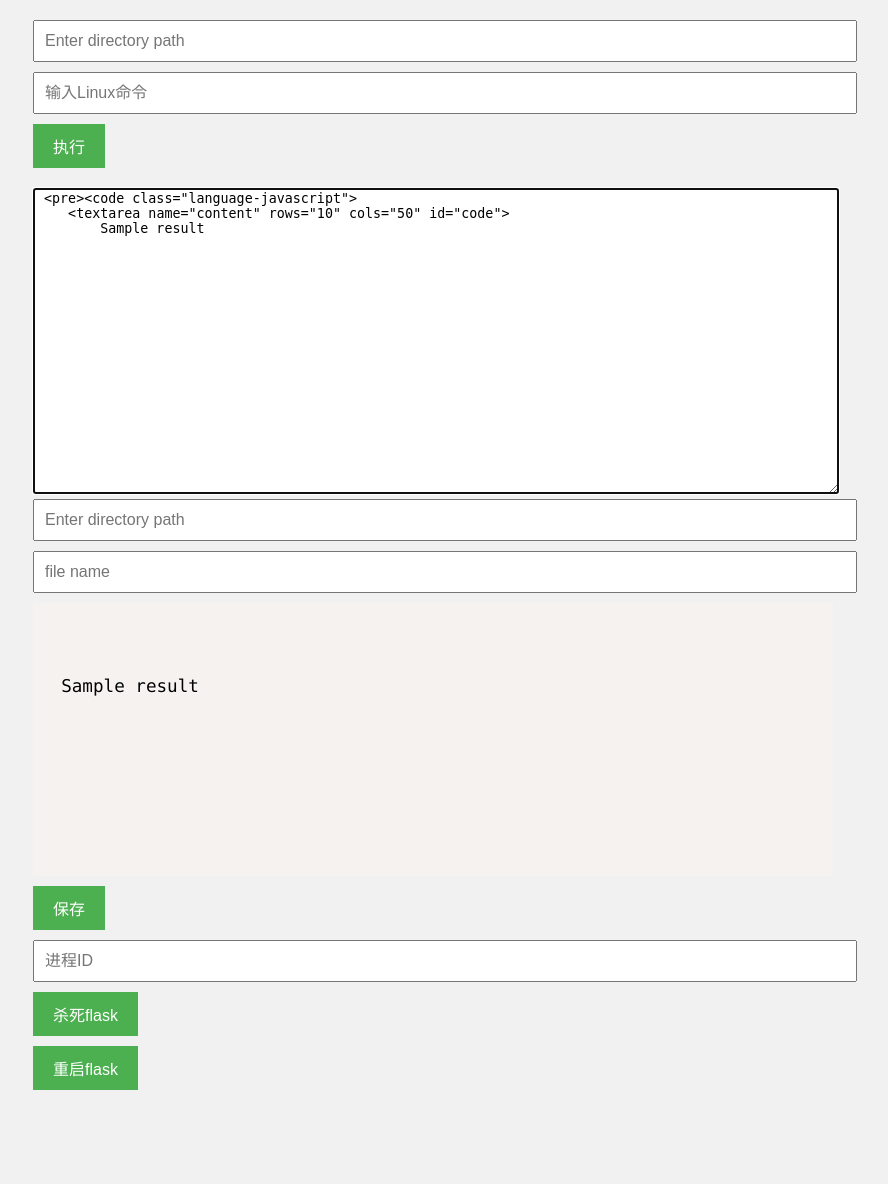
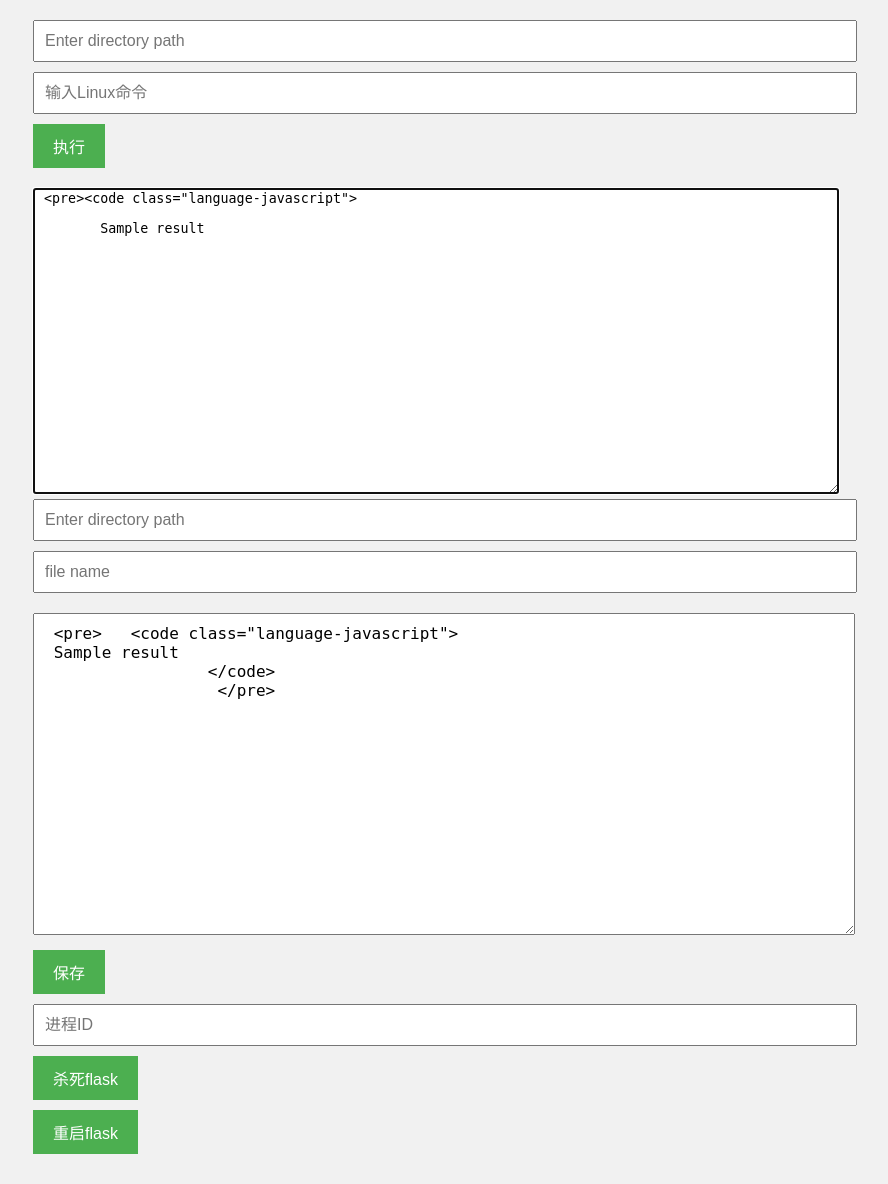
Before and after one commit to dakaca007/django, a Flask app: template templates/editor.html in a window 1280 px wide. Shown: the whole page, without its empty margins (207-1095 px from the left). Before the commit the page ends 1090 px from the top, so only its background shows below. Run offline with Flask 3, Linux system fonts and the light colour scheme; the template is opened without the code that fills it: most values are stand-ins (such as "Sample title", 1, 10 or a date in 2020); some libraries are stand-ins or nearby versions.

Commit message:
Update editor.html

```diff
--- a/templates/editor.html
+++ b/templates/editor.html
@@ -79,7 +79,7 @@
 
 
         <textarea id="code" autofocus> <pre><code class="language-javascript">
-    <textarea name="content" rows="10" cols="50" id="code">
+
         {{ result }}
     </textarea>
 </code></pre>
@@ -94,15 +94,17 @@
             <input type="text" name="file_name" placeholder="file name">
         </div>
         <div class="form-group">
-            <pre><code class="language-javascript">
-            <textarea name="content" rows="10" cols="50" id="code">
+
+            <textarea name="content" rows="10" cols="50" id="code"> <pre>   <code class="language-javascript">
  {{ result }}
+                 </code>
+                  </pre>
                </textarea>
 
 
 
 
-            </code></pre>
+
         </div>
         <div class="form-group">
             <input type="submit" value="保存">
```
